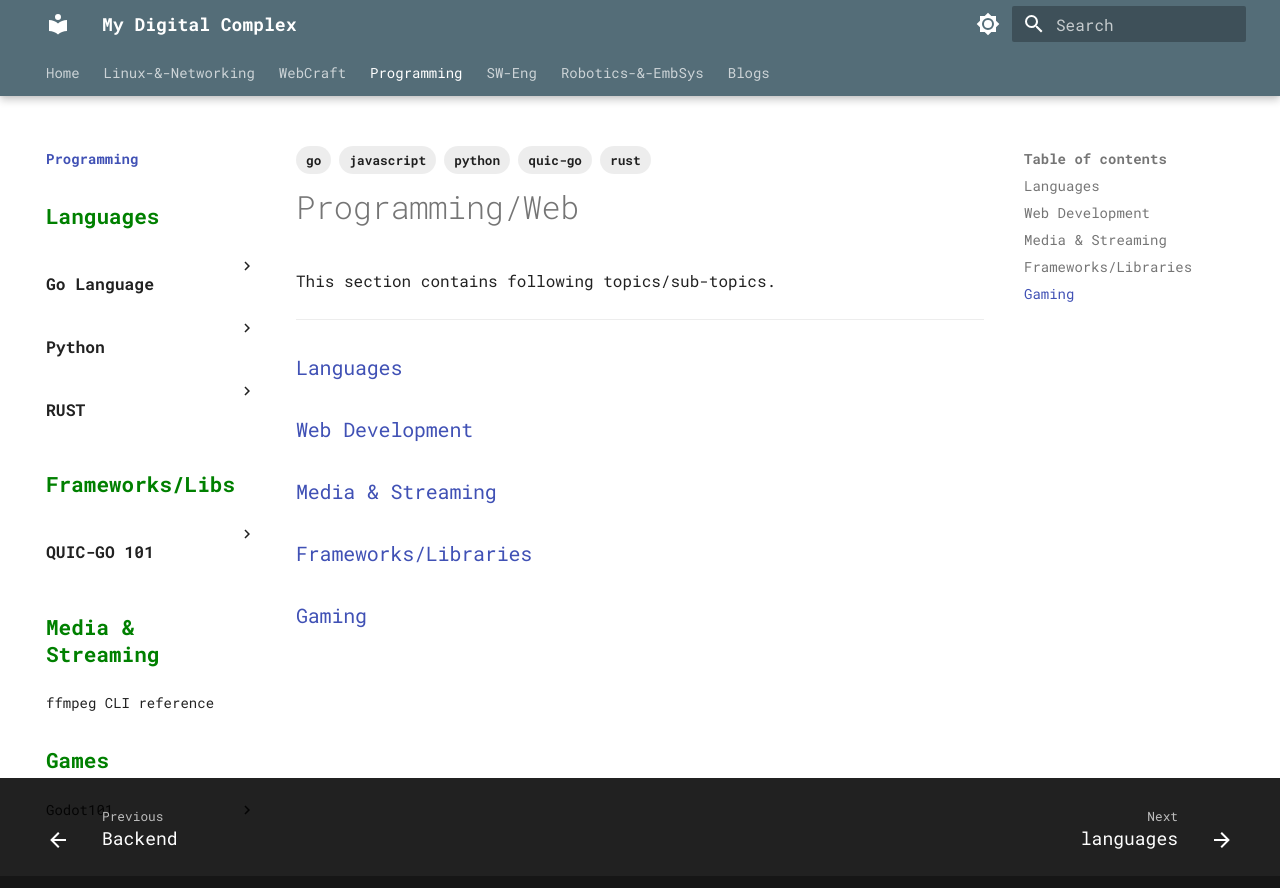
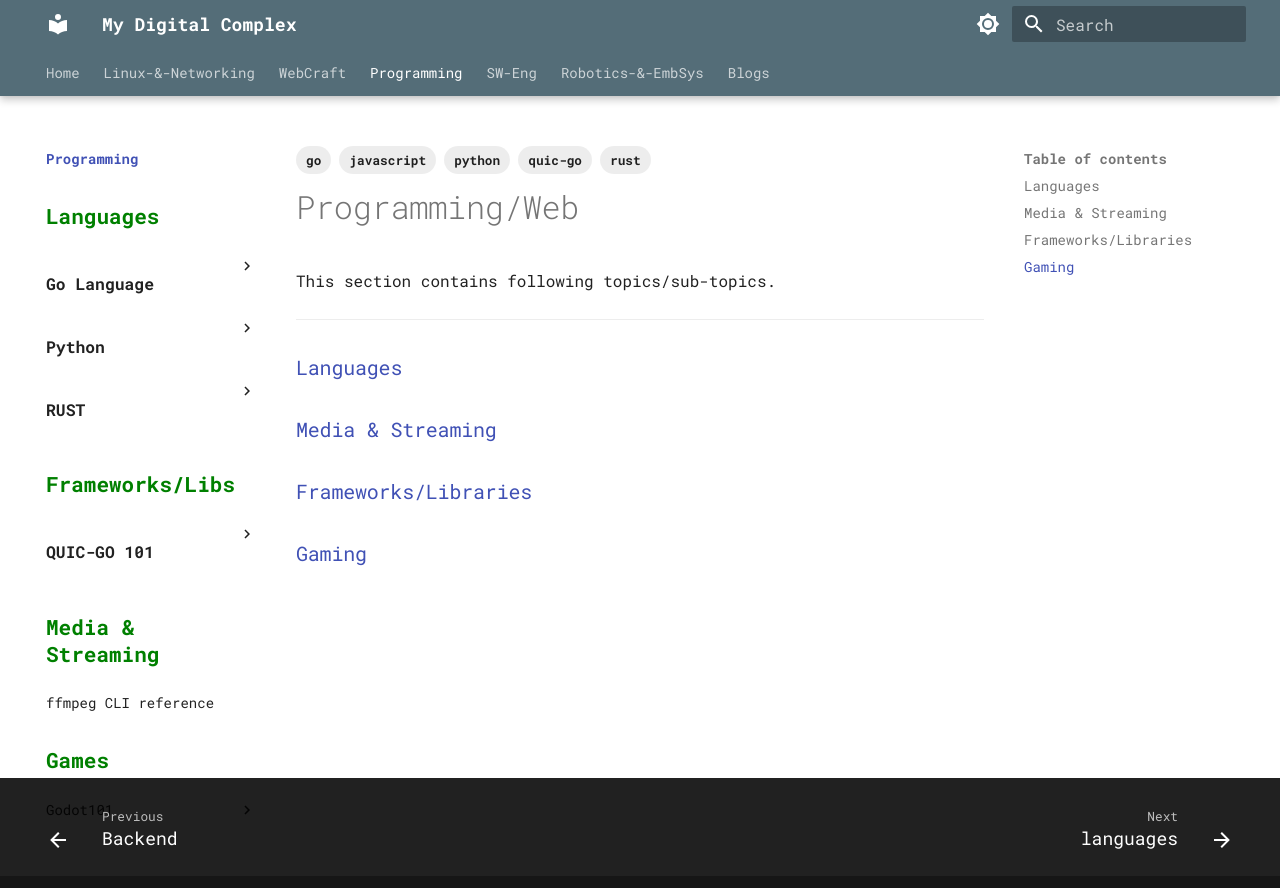
Before and after one commit to alohamujeeb/alohamujeeb.github.io, an MkDocs documentation site: the page built from docs/programming/index.md, in a window 1280 px wide. Shown: the top 888 px of the page. Built offline with MkDocs 1.6.1 and Material for MkDocs 9.7.7, drawn with Linux system fonts in a browser that asks for light colours.

Commit message:
file restructuring

```diff
--- a/docs/programming/index.md
+++ b/docs/programming/index.md
@@ -14,8 +14,6 @@ This section contains following topics/sub-topics.
 ---
 ### [Languages](languages/index.md)
 
-### [Web Development](web/index.md)
-
 ### [Media & Streaming](media-streaming/index.md)
 
 ### [Frameworks/Libraries](frameworks/index.md)
```
